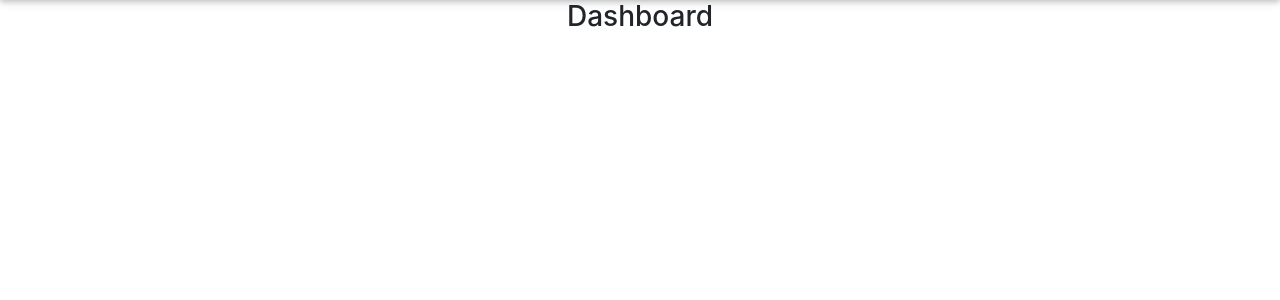
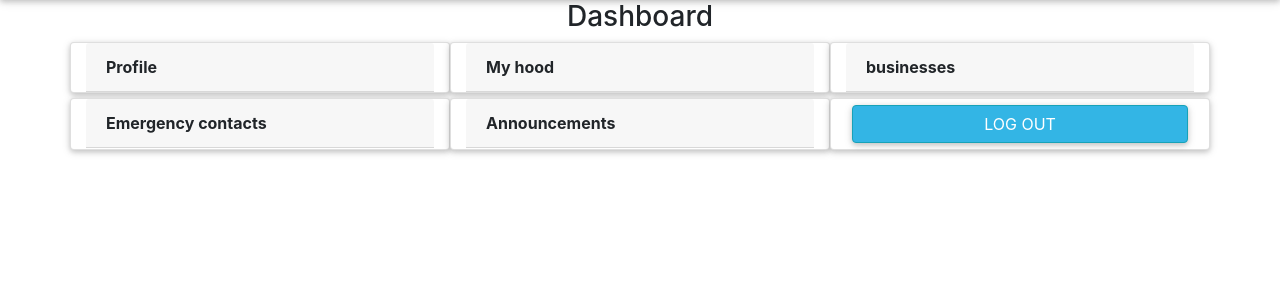
Before and after one commit to Vector254/hoodwatch, a Django app: page / in a window 1280 px wide. Shown: the part 56-356 px from the top of the page. Run offline with Django 3.2, Linux system fonts and the light colour scheme; some libraries are stand-ins or nearby versions.

Commit message:
create index page

```diff
--- a/hoodwatch/templates/index.html
+++ b/hoodwatch/templates/index.html
@@ -1,5 +1,43 @@
 {% extends 'base.html' %}
 {% block content %}
 {{block.super}}
+<style>
+    .card{
+        margin-bottom: 5px;
+    }
+</style>
+<div class="container">
     <h3 class="text-center">Dashboard</h3>
+    <div class="row">
+
+        <div class="card col-md-4">
+            <div class="card-header">
+                <b>Profile</b>
+            </div>
+        </div>
+        <div class="card col-md-4">
+            <div class="card-header">
+                <b>My hood</b>
+            </div>
+        </div>
+        <div class="card col-md-4">
+            <div class="card-header">
+                <b>businesses</b>
+            </div>
+        </div>
+        <div class="card col-md-4">
+            <div class="card-header">
+                <b>Emergency contacts</b>
+            </div>
+        </div>
+        <div class="card col-md-4">
+            <div class="card-header">
+                <b>Announcements</b>
+            </div>
+        </div>
+        <div class="card col-md-4">
+            <button class="btn btn-info">Log out</button>
+        </div>
+    </div>
+</div>
 {% endblock %}
```
